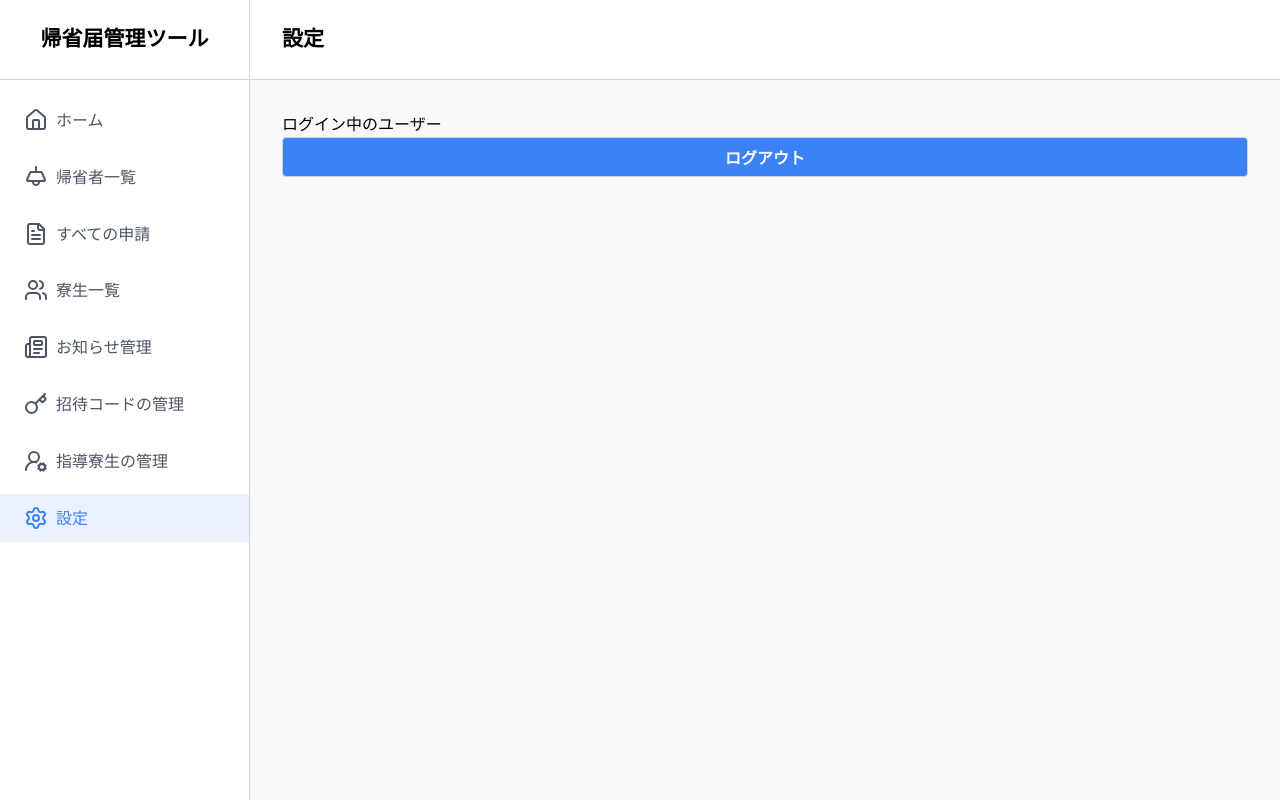
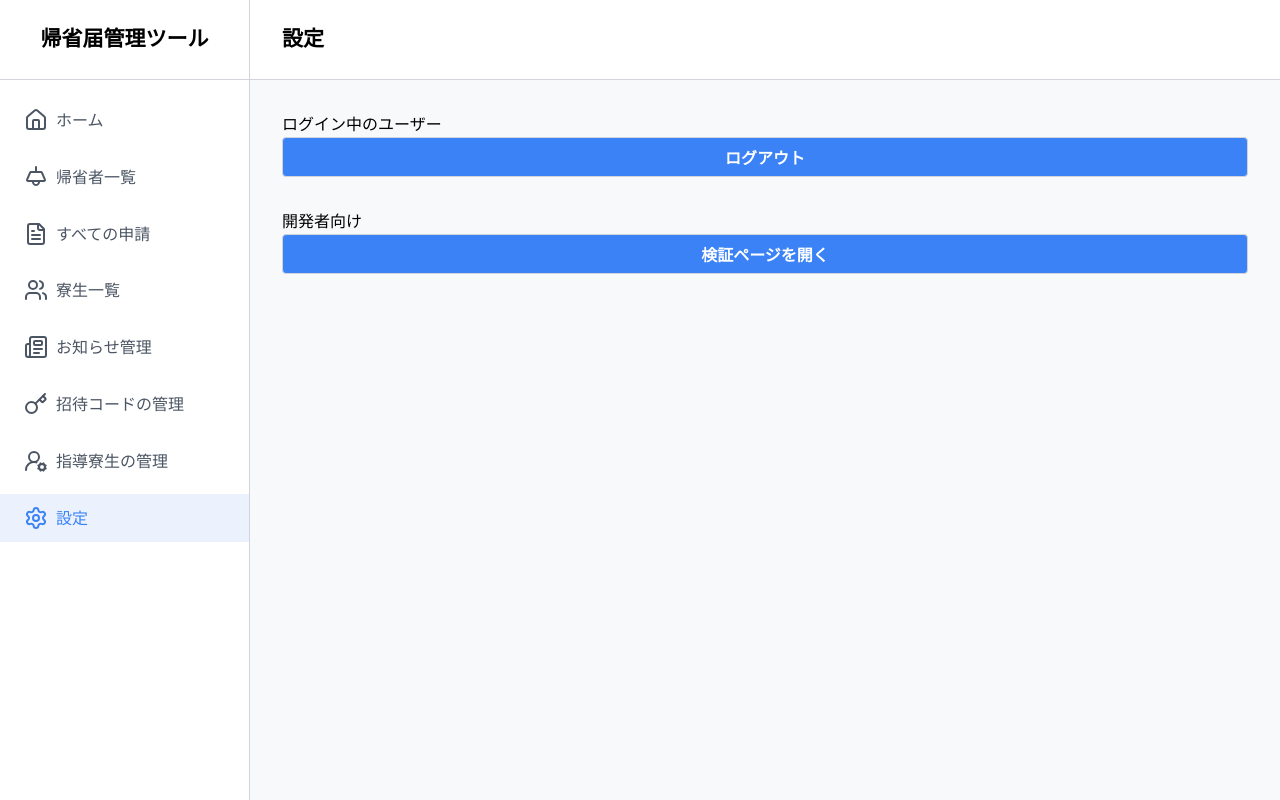
Before and after one commit to mokkun55/yurigaoka-app-teacher, a Next.js app: page /settings in a window 1280 px wide. Built offline with nearby package versions, Linux system fonts and the light colour scheme; no server answers; a web font is replaced by a local one.

Commit message:
feat: デバッグページを追加

```diff
--- a/src/app/(base)/settings/page.tsx
+++ b/src/app/(base)/settings/page.tsx
@@ -23,6 +23,11 @@ export default function SettingPage() {
       <p>{user?.email}</p>
       <p>{user?.user_metadata.name}</p>
       <BaseButton onClick={() => signOut()}>ログアウト</BaseButton>
+
+      <div style={{ marginTop: '2rem' }}>
+        <h2>開発者向け</h2>
+        <BaseButton onClick={() => (window.location.href = '/debug')}>検証ページを開く</BaseButton>
+      </div>
     </div>
   )
 }
--- a/src/middleware.ts
+++ b/src/middleware.ts
@@ -12,8 +12,9 @@ export const config = {
      * - _next/static (static files)
      * - _next/image (image optimization files)
      * - favicon.ico (favicon file)
+     * - debug (debug page)
      * Feel free to modify this pattern to include more paths.
      */
-    '/((?!_next/static|_next/image|favicon.ico|.*\\.(?:svg|png|jpg|jpeg|gif|webp)$).*)',
+    '/((?!_next/static|_next/image|favicon.ico|debug|.*\\.(?:svg|png|jpg|jpeg|gif|webp)$).*)',
   ],
 }
```
Also changed, not shown: src/app/debug/page.tsx (added, +7 -0 lines).
